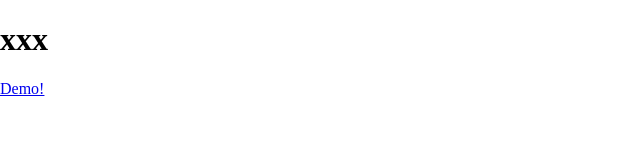
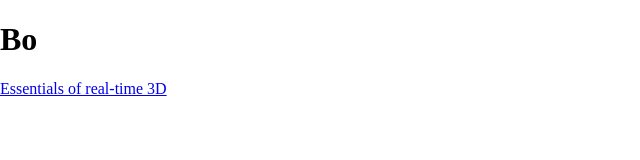
Before and after one commit to bowu9458/bowu9458.github.io, a plain HTML site: page index.html in a window 1280 px wide. Shown: the whole page, without its empty margins (0-640 px from the left). Drawn offline with Linux system fonts and the light colour scheme; files that its build step writes are made by us from their sources.

Commit message:
Title Fix

```diff
--- a/index.html
+++ b/index.html
@@ -2,7 +2,7 @@
 <html>
     <link rel="stylesheet" href="css/style.css" />
     <body>
-        <h1>xxx</h1>
-        <a class="dir" href="./Web_Build/index.html">Demo!</a>
+        <h1>Bo</h1>
+        <a class="dir" href="./Web_Build/index.html">Essentials of real-time 3D</a>
     </body>
 </html>
```
